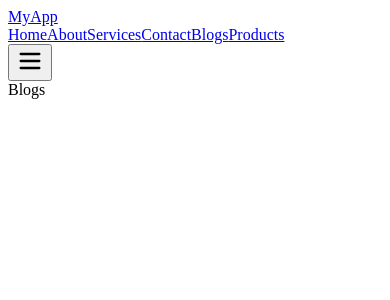
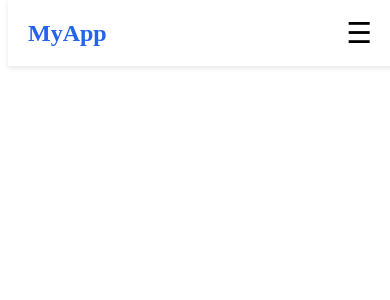
Before and after one commit to alihaiderbanoqabil/bano-qabil-4.0-summer-session-batch-11-1-web-development-2-kt-ss, a React (Vite) app in the folder react-router-dom/: page /blogs in a window 390 px wide. Shown: the top 300 px of the page. Built offline with nearby package versions, Linux system fonts and the light colour scheme.

Commit message:
make some changes in existing code

```diff
--- a/react-router-dom/src/App.jsx
+++ b/react-router-dom/src/App.jsx
@@ -24,6 +24,7 @@ const router = createBrowserRouter([
         <Contact />
       </>
     ),
+    caseSensitive: false,
   },
   {
     path: "about",
--- /dev/null
+++ b/react-router-dom/src/components/Header.css
@@ -0,0 +1,75 @@
+/* General Header Styles */
+.header {
+  background: white;
+  box-shadow: 0 2px 5px rgba(0, 0, 0, 0.1);
+  position: fixed;
+  top: 0;
+  width: 100%;
+  z-index: 100;
+}
+
+.container {
+  max-width: 1200px;
+  margin: auto;
+  padding: 15px 20px;
+  display: flex;
+  justify-content: space-between;
+  align-items: center;
+}
+
+/* Logo */
+.logo {
+  font-size: 1.5rem;
+  font-weight: bold;
+  color: #2563eb;
+  text-decoration: none;
+}
+
+/* Nav Links */
+.nav {
+  display: flex;
+  gap: 20px;
+}
+
+.nav a {
+  text-decoration: none;
+  color: #333;
+  font-weight: 500;
+  transition: color 0.3s ease;
+}
+
+.nav a:hover {
+  color: #2563eb;
+}
+
+/* Hamburger button */
+.menu-toggle {
+  display: none;
+  font-size: 1.8rem;
+  background: none;
+  border: none;
+  cursor: pointer;
+}
+
+/* Responsive */
+@media (max-width: 768px) {
+  .nav {
+    position: absolute;
+    top: 70px;
+    right: 0;
+    background: white;
+    flex-direction: column;
+    width: 200px;
+    padding: 15px;
+    /* display: none; */
+    box-shadow: 0 4px 10px rgba(0, 0, 0, 0.1);
+  }
+
+  .nav.open {
+    display: flex;
+  }
+
+  .menu-toggle {
+    display: block;
+  }
+}
--- a/react-router-dom/src/components/Header.jsx
+++ b/react-router-dom/src/components/Header.jsx
@@ -1,117 +1,167 @@
+// import { useState } from "react";
+// import { Link } from "react-router-dom";
+// import { Menu, X } from "lucide-react"; // icons
+
+// export const Header = () => {
+//   const [isOpen, setIsOpen] = useState(false);
+
+//   return (
+//     <header className="bg-white shadow-md fixed top-0 left-0 w-full z-50">
+//       <div className="max-w-7xl mx-auto px-6 py-4 flex items-center justify-between">
+//         {/* Logo */}
+//         <Link to="/" className="text-2xl font-bold text-blue-600">
+//           MyApp
+//         </Link>
+
+//         {/* Desktop Menu */}
+//         <nav className="hidden md:flex space-x-6">
+//           <Link to="/" className="text-gray-700 hover:text-blue-600 transition">
+//             Home
+//           </Link>
+//           <Link
+//             to="/about"
+//             className="text-gray-700 hover:text-blue-600 transition"
+//           >
+//             About
+//           </Link>
+//           <Link
+//             to="/services"
+//             className="text-gray-700 hover:text-blue-600 transition"
+//           >
+//             Services
+//           </Link>
+//           <Link
+//             to="/contact"
+//             className="text-gray-700 hover:text-blue-600 transition"
+//           >
+//             Contact
+//           </Link>
+//           <Link
+//             to="/blogs"
+//             className="text-gray-700 hover:text-blue-600 transition"
+//           >
+//             Blogs
+//           </Link>
+//           {/* <a
+//             href="/products"
+//             className="text-gray-700 hover:text-blue-600 transition"
+//           >
+//             Products
+//           </a> */}
+//           <Link
+//             to="/products"
+//             className="text-gray-700 hover:text-blue-600 transition"
+//           >
+//             Products
+//           </Link>
+//         </nav>
+
+//         {/* Mobile Menu Button */}
+//         <button
+//           className="md:hidden text-gray-700 focus:outline-none"
+//           onClick={() => setIsOpen(!isOpen)}
+//         >
+//           {isOpen ? <X size={28} /> : <Menu size={28} />}
+//         </button>
+//       </div>
+
+//       {/* Mobile Menu */}
+//       {isOpen && (
+//         <div className="md:hidden bg-white shadow-md">
+//           <nav className="flex flex-col space-y-4 px-6 py-4">
+//             <Link
+//               to="/"
+//               className="text-gray-700 hover:text-blue-600 transition"
+//               onClick={() => setIsOpen(false)}
+//             >
+//               Home
+//             </Link>
+//             <Link
+//               to="/about"
+//               className="text-gray-700 hover:text-blue-600 transition"
+//               onClick={() => setIsOpen(false)}
+//             >
+//               About
+//             </Link>
+//             <Link
+//               to="/services"
+//               className="text-gray-700 hover:text-blue-600 transition"
+//               onClick={() => setIsOpen(false)}
+//             >
+//               Services
+//             </Link>
+//             <Link
+//               to="/contact"
+//               className="text-gray-700 hover:text-blue-600 transition"
+//               onClick={() => setIsOpen(false)}
+//             >
+//               Contact
+//             </Link>
+//             <Link
+//               to="/blogs"
+//               className="text-gray-700 hover:text-blue-600 transition"
+//             >
+//               Blogs
+//             </Link>
+//             <Link
+//               to="/products"
+//               className="text-gray-700 hover:text-blue-600 transition"
+//             >
+//               Products
+//             </Link>
+//           </nav>
+//         </div>
+//       )}
+//     </header>
+//   );
+// };
+
+// Header.jsx
 import { useState } from "react";
 import { Link } from "react-router-dom";
-import { Menu, X } from "lucide-react"; // icons
+import "./Header.css"; // import styles
 
 export const Header = () => {
   const [isOpen, setIsOpen] = useState(false);
 
   return (
-    <header className="bg-white shadow-md fixed top-0 left-0 w-full z-50">
-      <div className="max-w-7xl mx-auto px-6 py-4 flex items-center justify-between">
+    <header className="header">
+      <div className="container">
         {/* Logo */}
-        <Link to="/" className="text-2xl font-bold text-blue-600">
+        <Link to="/" className="logo">
           MyApp
         </Link>
 
         {/* Desktop Menu */}
-        <nav className="hidden md:flex space-x-6">
-          <Link to="/" className="text-gray-700 hover:text-blue-600 transition">
-            Home
-          </Link>
-          <Link
-            to="/about"
-            className="text-gray-700 hover:text-blue-600 transition"
-          >
-            About
-          </Link>
-          <Link
-            to="/services"
-            className="text-gray-700 hover:text-blue-600 transition"
-          >
-            Services
-          </Link>
-          <Link
-            to="/contact"
-            className="text-gray-700 hover:text-blue-600 transition"
-          >
-            Contact
-          </Link>
-          <Link
-            to="/blogs"
-            className="text-gray-700 hover:text-blue-600 transition"
-          >
-            Blogs
-          </Link>
-          {/* <a
-            href="/products"
-            className="text-gray-700 hover:text-blue-600 transition"
-          >
-            Products
-          </a> */}
-          <Link
-            to="/products"
-            className="text-gray-700 hover:text-blue-600 transition"
-          >
-            Products
-          </Link>
-        </nav>
 
-        {/* Mobile Menu Button */}
-        <button
-          className="md:hidden text-gray-700 focus:outline-none"
-          onClick={() => setIsOpen(!isOpen)}
-        >
-          {isOpen ? <X size={28} /> : <Menu size={28} />}
-        </button>
-      </div>
-
-      {/* Mobile Menu */}
-      {isOpen && (
-        <div className="md:hidden bg-white shadow-md">
-          <nav className="flex flex-col space-y-4 px-6 py-4">
-            <Link
-              to="/"
-              className="text-gray-700 hover:text-blue-600 transition"
-              onClick={() => setIsOpen(false)}
-            >
+        {isOpen && (
+          <nav className={`nav`}>
+            <Link to="/" onClick={() => setIsOpen(false)}>
               Home
             </Link>
-            <Link
-              to="/about"
-              className="text-gray-700 hover:text-blue-600 transition"
-              onClick={() => setIsOpen(false)}
-            >
+            <Link to="/about" onClick={() => setIsOpen(false)}>
               About
             </Link>
-            <Link
-              to="/services"
-              className="text-gray-700 hover:text-blue-600 transition"
-              onClick={() => setIsOpen(false)}
-            >
+            <Link to="/services" onClick={() => setIsOpen(false)}>
               Services
             </Link>
-            <Link
-              to="/contact"
-              className="text-gray-700 hover:text-blue-600 transition"
-              onClick={() => setIsOpen(false)}
-            >
+            <Link to="/contact" onClick={() => setIsOpen(false)}>
               Contact
             </Link>
-            <Link
-              to="/blogs"
-              className="text-gray-700 hover:text-blue-600 transition"
-            >
+            <Link to="/blogs" onClick={() => setIsOpen(false)}>
               Blogs
             </Link>
-            <Link
-              to="/products"
-              className="text-gray-700 hover:text-blue-600 transition"
-            >
+            <Link to="/products" onClick={() => setIsOpen(false)}>
               Products
             </Link>
           </nav>
-        </div>
-      )}
+        )}
+
+        {/* Hamburger Button */}
+        <button className="menu-toggle" onClick={() => setIsOpen(!isOpen)}>
+          ☰
+        </button>
+      </div>
     </header>
   );
 };
--- a/react-router-dom/src/screens/About.jsx
+++ b/react-router-dom/src/screens/About.jsx
@@ -1,7 +1,5 @@
-import React from 'react'
+import React from "react";
 
 export const About = () => {
-  return (
-    <div>About</div>
-  )
-}
+  return <div style={{ marginTop: "5rem" }}>About</div>;
+};
--- a/react-router-dom/src/screens/Contact.jsx
+++ b/react-router-dom/src/screens/Contact.jsx
@@ -2,6 +2,6 @@ import React from 'react'
 
 export const Contact = () => {
   return (
-    <div>Contact</div>
+    <div style={{ marginTop: "5rem" }}>Contact</div>
   )
 }
--- a/react-router-dom/src/screens/Home.jsx
+++ b/react-router-dom/src/screens/Home.jsx
@@ -1,7 +1,5 @@
-import React from 'react'
+import React from "react";
 
 export const Home = () => {
-  return (
-    <div>Home</div>
-  )
-}
+  return <div style={{ marginTop: "5rem" }}>Home</div>;
+};
```
